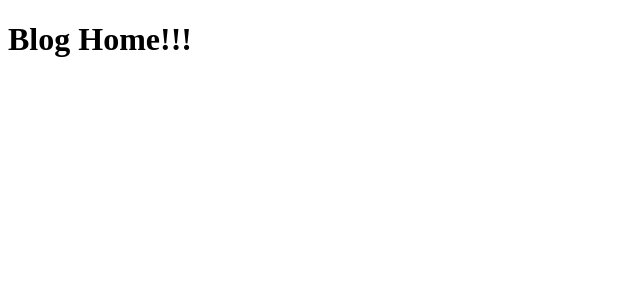
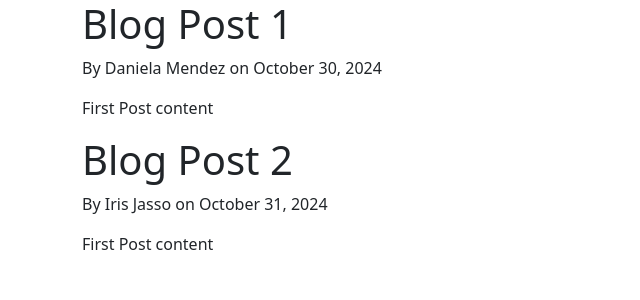
Before and after one commit to Danym2407/Foro-Django, a Django app: page / in a window 1280 px wide. Shown: the top 300 px of the page, without its empty margins (0-640 px from the left). Run offline with Django 5.2, Linux system fonts and the light colour scheme.

Commit message:
Commit 4. Agregamos diseño con cabeceras de bootsrap y agregamos clases

```diff
--- /dev/null
+++ b/django_Proyecto/blog/templates/blog/base.html
@@ -0,0 +1,27 @@
+<!DOCTYPE html>
+<html lang="en">
+<head>
+    <meta charset="utf-8">
+    <meta name="viewport" content="width=device-width, initial-scale=1">
+    <link href="https://cdn.jsdelivr.net/npm/bootstrap@5.0.2/dist/css/bootstrap.min.css" rel="stylesheet" integrity="sha384-EVSTQN3/azprG1Anm3QDgpJLIm9Nao0Yz1ztcQTwFspd3yD65VohhpuuCOmLASjC" crossorigin="anonymous">
+
+    {% if title %}
+        <title>Django Blog - {{ title }}</title>
+    {% else %}
+        <title>Django Blog</title>
+    {% endif %}
+
+</head>
+<body>
+
+    <div class="container">
+        {% block content %}{% endblock %}
+    </div>
+
+
+    <!-- Option 1: Bootstrap Bundle with Popper -->
+    <script src="https://cdn.jsdelivr.net/npm/bootstrap@5.3.3/dist/js/bootstrap.bundle.min.js" integrity="sha384-YvpcrYf0tY3lHB60NNkmXc5s9fDVZLESaAA55NDzOxhy9GkcIdslK1eN7N6jIeHz" crossorigin="anonymous"></script>
+    <script src="https://cdn.jsdelivr.net/npm/@popperjs/core@2.11.8/dist/umd/popper.min.js" integrity="sha384-I7E8VVD/ismYTF4hNIPjVp/Zjvgyol6VFvRkX/vR+Vc4jQkC+hVqc2pM8ODewa9r" crossorigin="anonymous"></script>
+<script src="https://cdn.jsdelivr.net/npm/bootstrap@5.3.3/dist/js/bootstrap.min.js" integrity="sha384-0pUGZvbkm6XF6gxjEnlmuGrJXVbNuzT9qBBavbLwCsOGabYfZo0T0to5eqruptLy" crossorigin="anonymous"></script>
+</body>
+</html>
--- a/django_Proyecto/blog/templates/blog/home.html
+++ b/django_Proyecto/blog/templates/blog/home.html
@@ -1,11 +1,9 @@
-<!DOCTYPE html>
-<html lang="en">
-<head>
-    <meta charset="UTF-8">
-    <meta name="viewport" content="width=device-width, initial-scale=1.0">
-    <title>Document</title>
-</head>
-<body>
-    <h1>Blog Home!!!</h1>
-</body>
-</html>
+{% extends "blog/base.html" %}
+
+{% block content %}
+    {% for post in posts %}
+        <h1>{{ post.title }}</h1>
+        <p>By {{ post.author }} on {{ post.date_posted }}</p>
+        <p>{{post.content }}</p>
+    {% endfor %}
+{% endblock content%}
--- a/django_Proyecto/blog/views.py
+++ b/django_Proyecto/blog/views.py
@@ -1,9 +1,28 @@
 from django.shortcuts import render
 
+posts = [
 
+    {
+        'author': 'Daniela Mendez',
+        'title': 'Blog Post 1',
+        'content' : 'First Post content',
+        'date_posted': 'October 30, 2024',
+
+    },
+        {
+        'author': 'Iris Jasso',
+        'title': 'Blog Post 2',
+        'content' : 'First Post content',
+        'date_posted': 'October 31, 2024',
+
+    }
+]
 
 def home (request):
-    return render(request, 'blog/home.html')
+    context = {
+        'posts' : posts
+    }
+    return render(request, 'blog/home.html', context)
 
 def about (request):
-    return render(request, 'blog/about.html')
+    return render(request, 'blog/about.html', {'title': 'About'})
```
Also changed, not shown: django_Proyecto/blog/templates/blog/about.html (+4 -10 lines).
